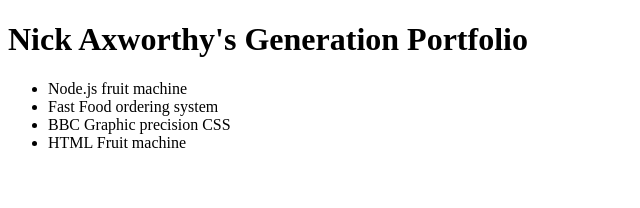
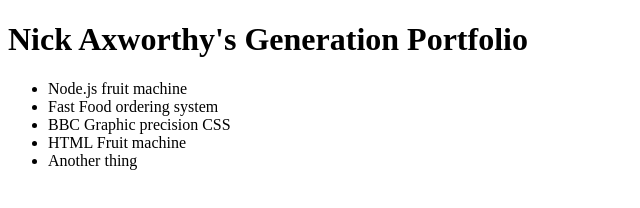
Before and after one commit to nickaxgit/portfolio, a plain HTML site: page index.html in a window 1280 px wide. Shown: the whole page, without its empty margins (0-640 px from the left). Drawn offline with Linux system fonts and the light colour scheme.

Commit message:
Added another thing

```diff
--- a/index.html
+++ b/index.html
@@ -14,6 +14,7 @@
         <li>    Fast Food ordering system
         <li>    BBC Graphic precision CSS
         <li>    HTML Fruit machine
+        <li> Another thing
     </ul>
 
 </body>
```
